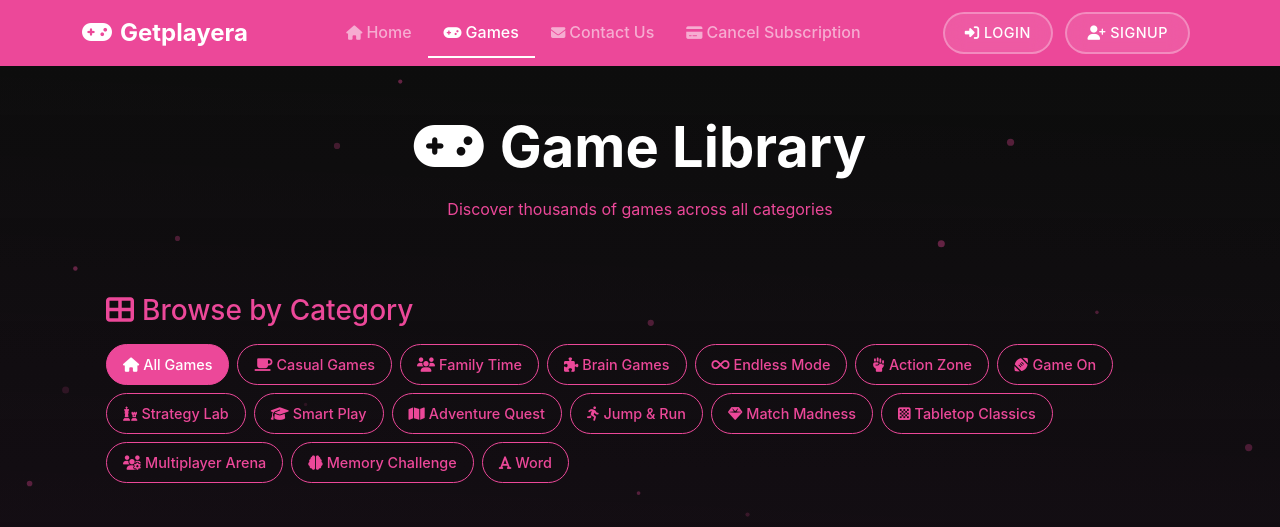
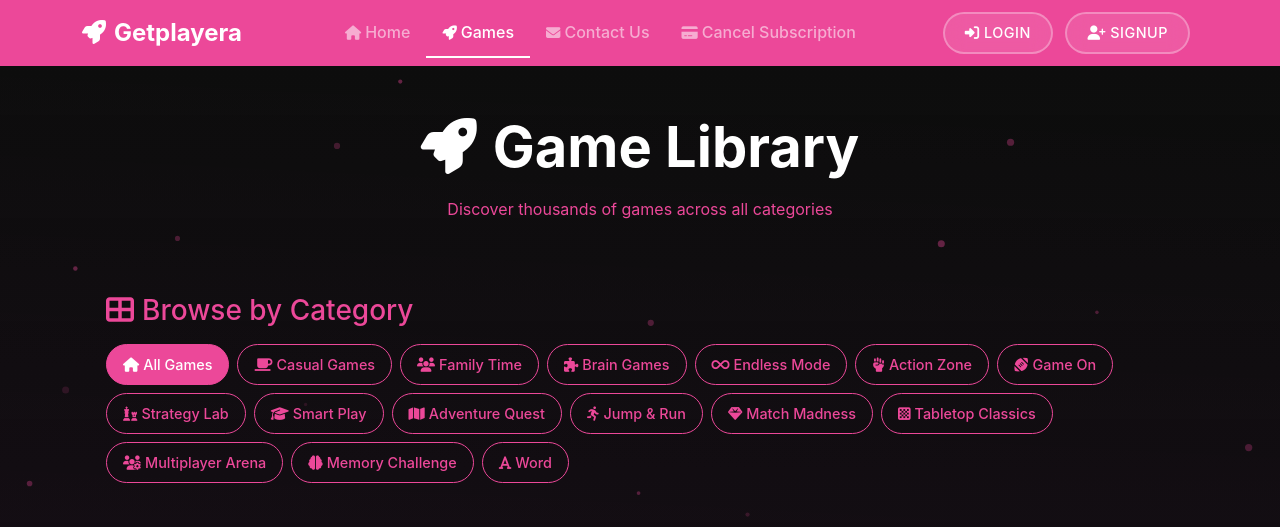
Before and after one commit to adavice/getplayera, a website: page games.html in a window 1280 px wide. Shown: the top 527 px of the page. Drawn offline with Linux system fonts and the light colour scheme.

Commit message:
Update games.html

```diff
--- a/games.html
+++ b/games.html
@@ -66,7 +66,7 @@
     <nav class="navbar navbar-expand-lg navbar-dark">
       <div class="container">
         <a class="navbar-brand" href="index.html">
-          <i class="fas fa-gamepad me-2"></i>Getplayera
+          <i class="fas fa-rocket me-2"></i>Getplayera
         </a>
 
         <button
@@ -90,7 +90,7 @@
             </li>
             <li class="nav-item">
               <a class="nav-link active" href="./games.html">
-                <i class="fas fa-gamepad me-1"></i>Games
+                <i class="fas fa-rocket me-1"></i>Games
               </a>
             </li>
             <li class="nav-item">
@@ -133,7 +133,7 @@
         <!-- Page Header -->
         <div class="text-center mb-5">
           <h2 class="display-4 text-white fw-bold mb-3">
-            <i class="fas fa-gamepad me-3"></i>Game Library
+            <i class="fas fa-rocket me-3"></i>Game Library
           </h2>
           <p class="color-secondary">
             Discover thousands of games across all categories
@@ -425,7 +425,7 @@
             <div class="footer-brand mb-3">
               <div class="d-flex align-items-center mb-3">
                 <div class="footer-logo me-3">
-                  <i class="fas fa-gamepad"></i>
+                  <i class="fas fa-rocket"></i>
                 </div>
                 <h4 class="footer-brand-name mb-0">Getplayera</h4>
               </div>
```
